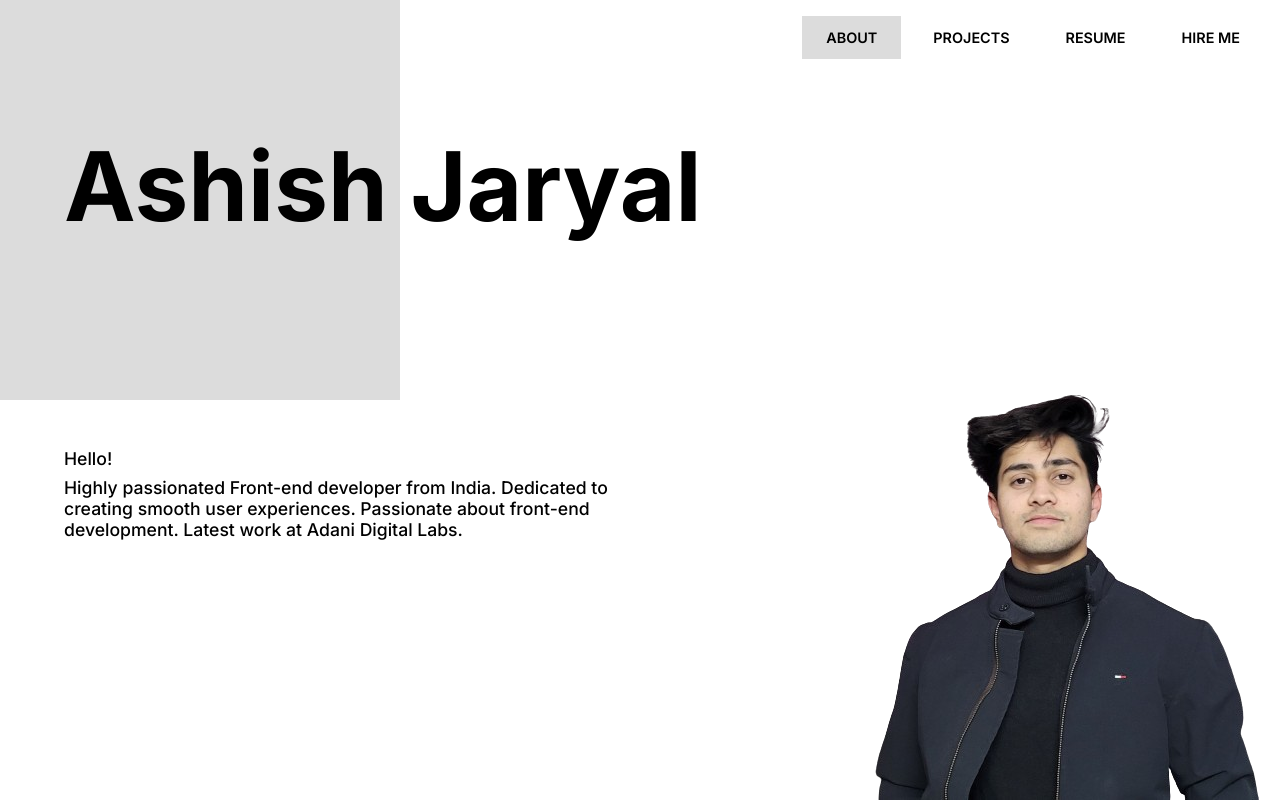
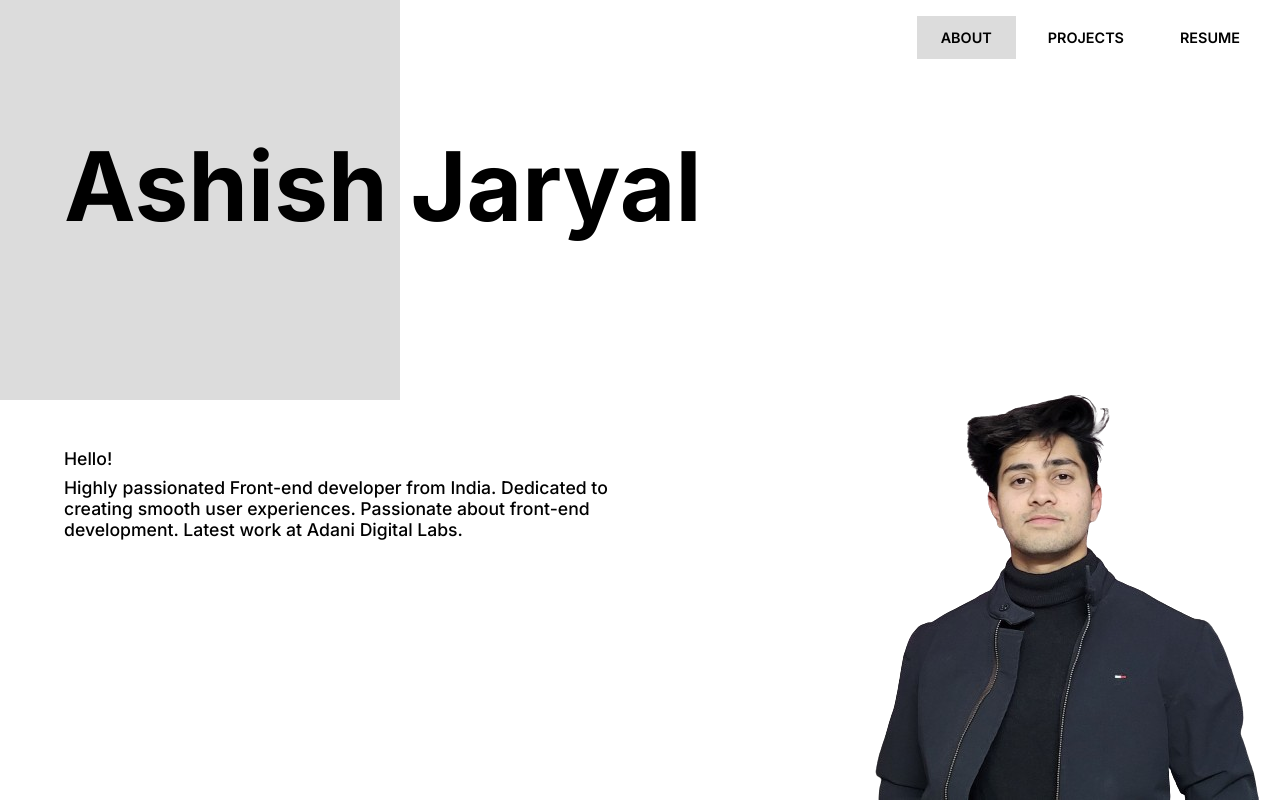
Before and after one commit to Ashu0126/portfolio_project, a Next.js app: page / in a window 1280 px wide. Shown: the top 802 px of the page. Built offline with nearby package versions, Linux system fonts and the light colour scheme.

Commit message:
links updated

```diff
--- a/src/components/molecules/Footer/index.module.scss
+++ b/src/components/molecules/Footer/index.module.scss
@@ -76,6 +76,11 @@
     ul {
       list-style: none;
 
+      a {
+        color: black;
+        text-decoration: none;
+      }
+
       li {
         font-weight: 600;
         margin-bottom: 0.5rem;
--- a/src/components/molecules/Footer/index.tsx
+++ b/src/components/molecules/Footer/index.tsx
@@ -11,23 +11,35 @@ const Footer = () => {
           temporibus ab
         </p>
         <ul>
+          <a href="https://www.facebook.com/ashish.jaryal.399/">
             <img
               src="https://cdn3.iconfinder.com/data/icons/picons-social/57/06-facebook-512.png"
               alt=""
             />
+          </a>
+          <a href="https://github.com/Ashu0126">
             <img src="/img/github.png" alt="" />
+          </a>
+          <a href="https://www.linkedin.com/in/ashish-jaryal/">
             <img
               src="https://cdn.icon-icons.com/icons2/2066/PNG/512/linkedin_filled_icon_125227.png"
               alt=""
             />
+          </a>
         </ul>
       </div>
       <div className={style.navtab}>
         <h4>PORTFOLIO</h4>
         <ul>
+          <a href="/">
             <li>ABOUT</li>
+          </a>
+          <a href="/my-projects">
             <li>PROJECTS</li>
-          <li>HIRE ME</li>
+          </a>
+          <a href="/pdf/Resume_Ashish.pdf" target="_blank">
+            <li>RESUME</li>
+          </a>
         </ul>
       </div>
     </div>
--- a/src/components/molecules/Navbar/index.module.scss
+++ b/src/components/molecules/Navbar/index.module.scss
@@ -39,16 +39,15 @@
     font-size: 0.9rem;
     margin: 1rem;
 
-    li {
-      padding: 0.8rem 1.5rem;
-
-      a {
-        color: $text-color;
-        text-decoration: none;
+    a {
+      color: $text-color;
+      text-decoration: none;
+      li {
+        padding: 0.8rem 1.5rem;
       }
     }
 
-    :first-child {
+    .selected {
       background-color: $grey;
     }
   }
@@ -75,7 +74,7 @@
       right: 0;
       height: 100vh;
       width: 100%;
-      background-color: aliceblue;
+      background-color: white;
       z-index: 7;
 
       .heading {
--- a/src/components/molecules/Navbar/index.tsx
+++ b/src/components/molecules/Navbar/index.tsx
@@ -5,9 +5,11 @@ import style from "./index.module.scss";
 const Navbar = () => {
   const [isHome, setIsHome] = useState(false);
   const [openMenu, setOpenMenu] = useState(false);
+  const [pathName, setPathname] = useState("");
 
   useEffect(() => {
     setIsHome(window?.location?.pathname === "/");
+    setPathname(window?.location?.pathname);
   }, []);
 
   const toggleMenu = () => {
@@ -39,10 +41,18 @@ const Navbar = () => {
           />
         </div>
         <ul>
-          <li>ABOUT</li>
-          <li>PROJECTS</li>
-          <li>RESUME</li>
-          <li>HIRE ME</li>
+          <a href="/" className={pathName === "/" ? style.selected : ""}>
+            <li>ABOUT</li>
+          </a>
+          <a
+            href="/my-projects"
+            className={pathName === "/my-projects" ? style.selected : ""}
+          >
+            <li>PROJECTS</li>
+          </a>
+          <a href="/pdf/Resume_Ashish.pdf" target="_blank">
+            <li>RESUME</li>
+          </a>
         </ul>
       </div>
     </div>
```
Also changed, not shown: 1 other file (tests, documents, lock files or other folders). Lines whose indentation alone changed are shown as unchanged.
